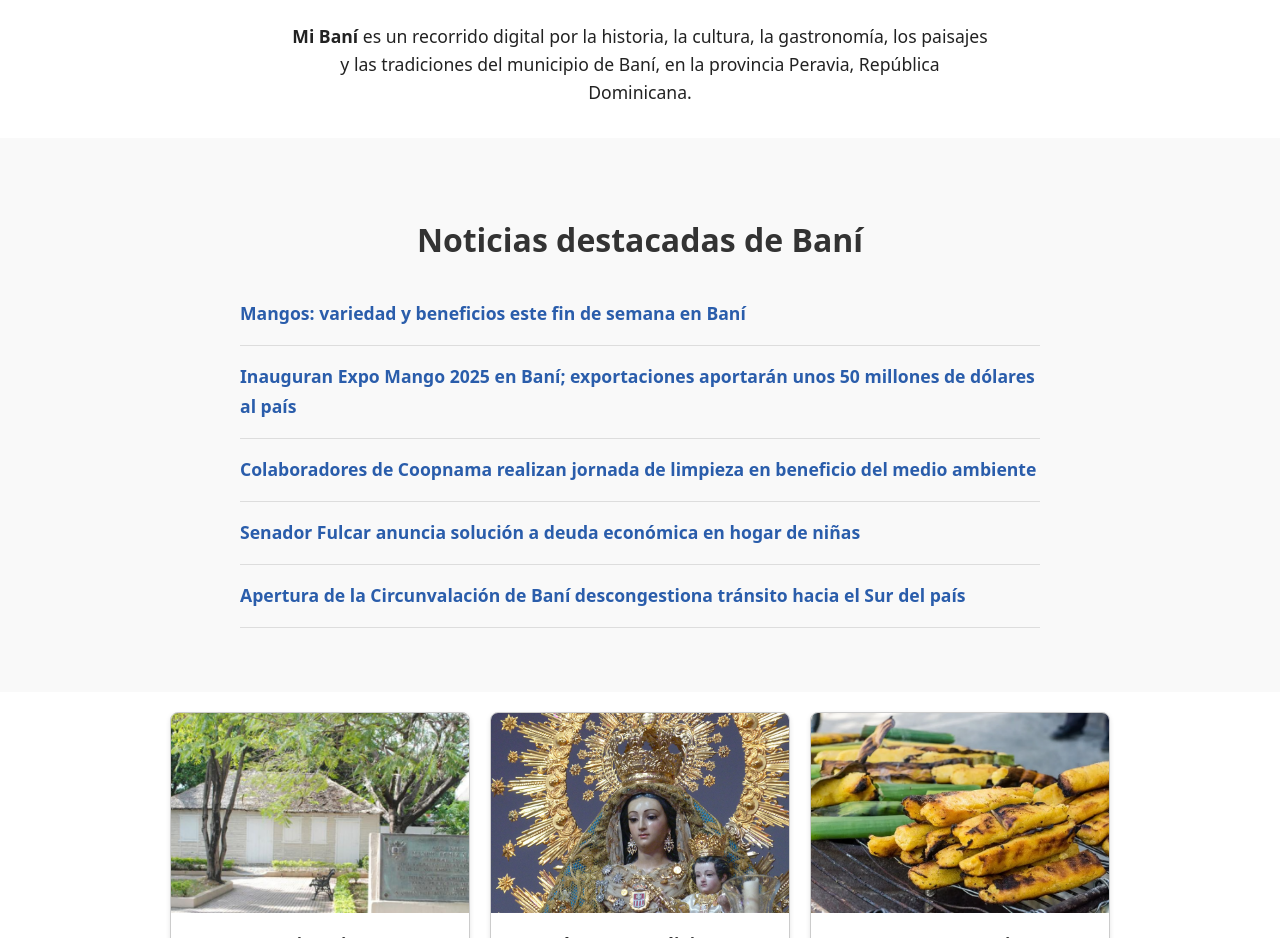
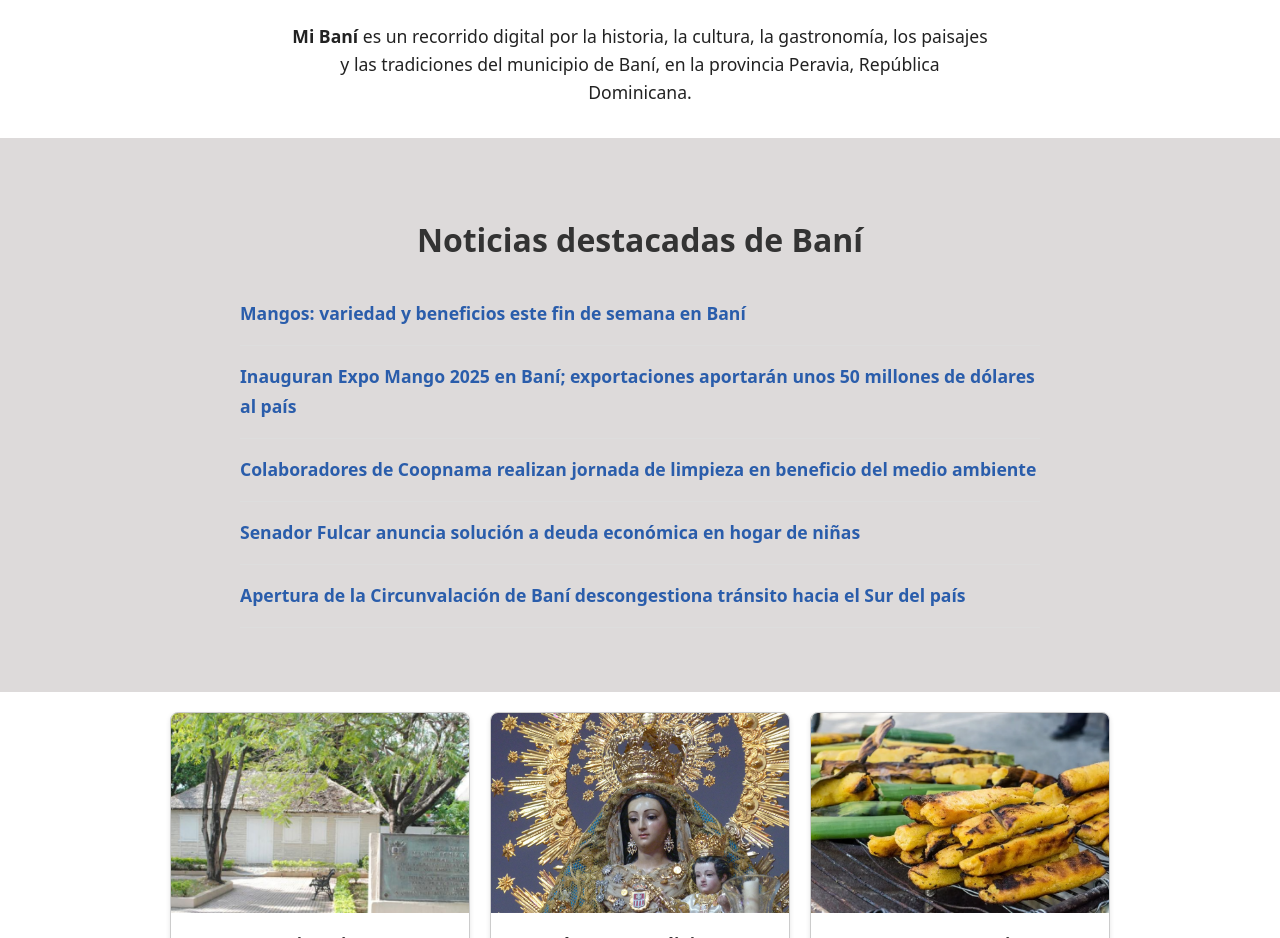
Before and after one commit to omardiaz55/bani-web, a website: page index.html in a window 1280 px wide. Shown: the part 780-1718 px from the top of the page. Drawn offline with Linux system fonts and the light colour scheme.

Commit message:
cambia color de fondo noticias

```diff
--- a/styles.css
+++ b/styles.css
@@ -386,7 +386,7 @@ body {
 
 .seccion-noticias {
   padding: 3rem 1rem;
-  background-color: #f9f9f9;
+  background-color: #dddada;
   text-align: center;
 }
 
```
